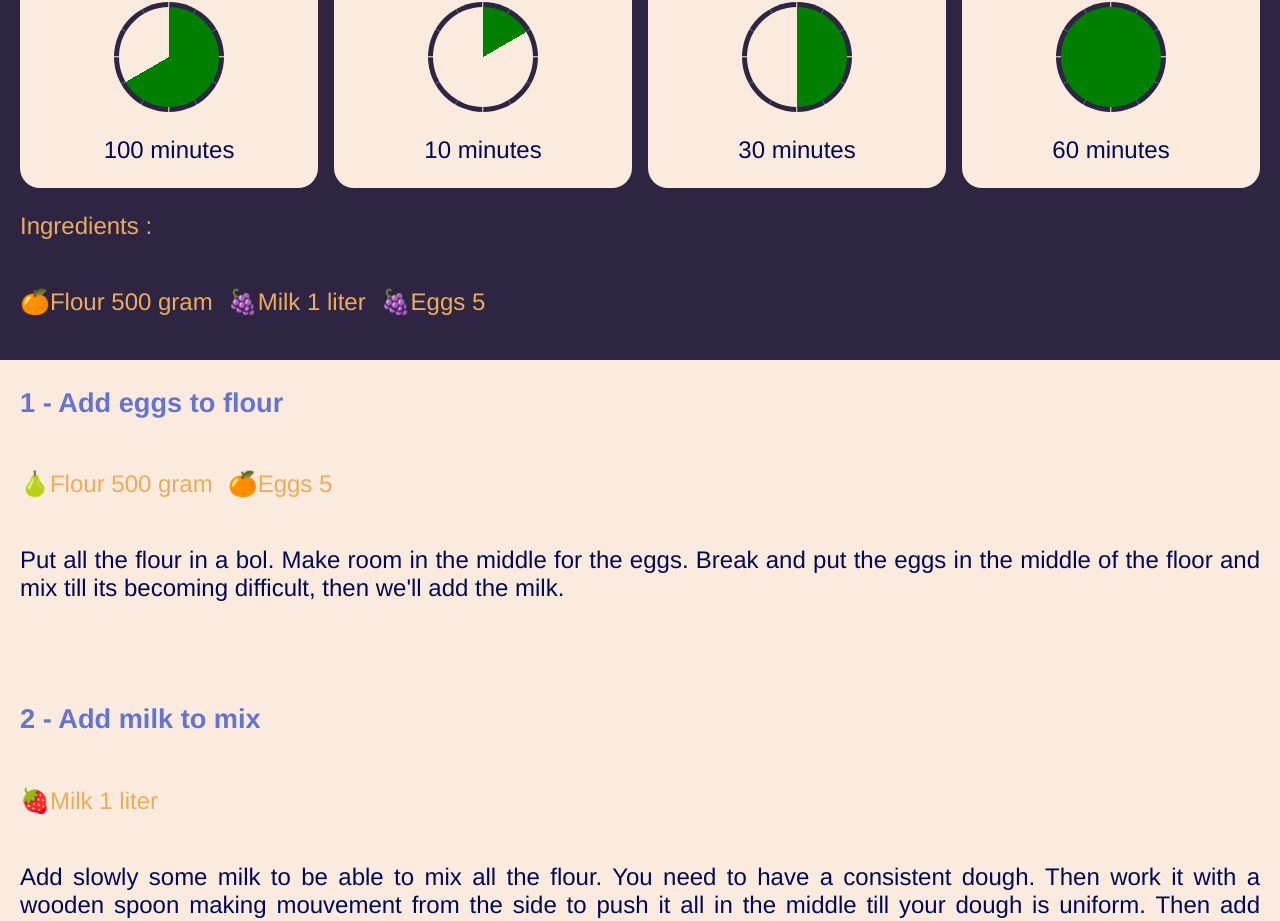
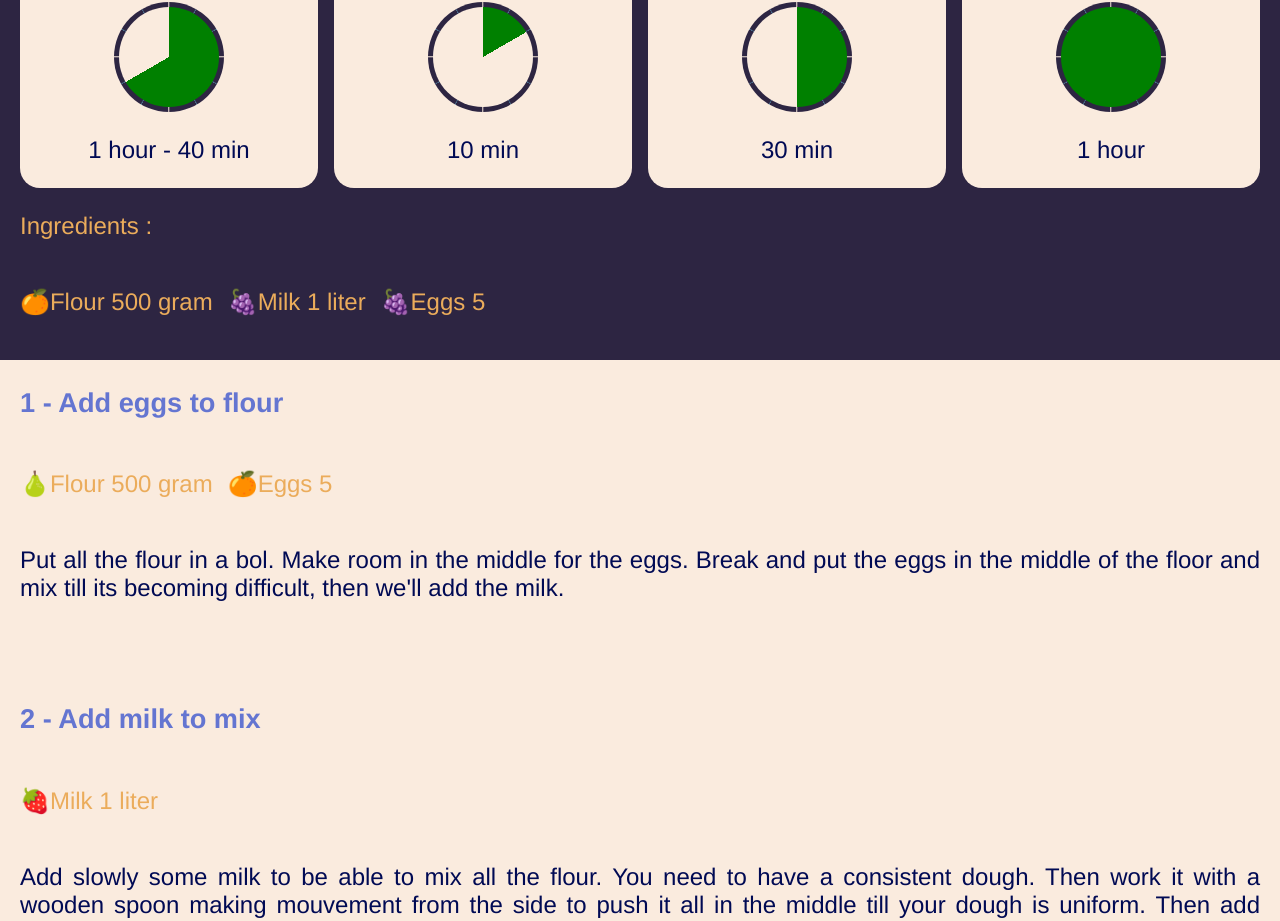
Before and after one commit to Elo-LH/mamie-blues, a React (Create React App) app: page /recipe/0000001 in a window 1280 px wide. Shown: the part 1513-2434 px from the top of the page. Built offline with nearby package versions, Linux system fonts and the light colour scheme.

Commit message:
feat: function to format time in days-hours-min

```diff
--- a/src/components/Clock/index.jsx
+++ b/src/components/Clock/index.jsx
@@ -185,6 +185,33 @@ const ClockText = styled.p`
   color: ${colors.dark};
 `
 
+function toDays(number) {
+  var unitNames = ['day', 'hour', 'min']
+  var resultTable = [0, 0, 0]
+  var unitNumber = [1440, 60]
+
+  var result = ''
+
+  for (let i = 0; i < 2; i++) {
+    while (number / unitNumber[i] >= 1) {
+      if (resultTable[i] === 1) {
+        unitNames[i] += 's'
+      }
+      number -= unitNumber[i]
+      resultTable[i]++
+    }
+  }
+
+  resultTable[2] = number
+
+  for (let i = 0; i < 3; i++) {
+    if (resultTable[i] !== 0) {
+      result += resultTable[i] + ' ' + unitNames[i] + ' - '
+    }
+  }
+
+  return result.slice(0, -3)
+}
 class Clock extends Component {
   constructor(props) {
     super(props)
@@ -262,7 +289,7 @@ class Clock extends Component {
             alt="clock image"
           ></ClockImage>
         </ClockBorder>
-        <ClockText>{minutes} minutes</ClockText>
+        <ClockText>{toDays(minutes)}</ClockText>
       </ClockWrapper>
     )
   }
```
